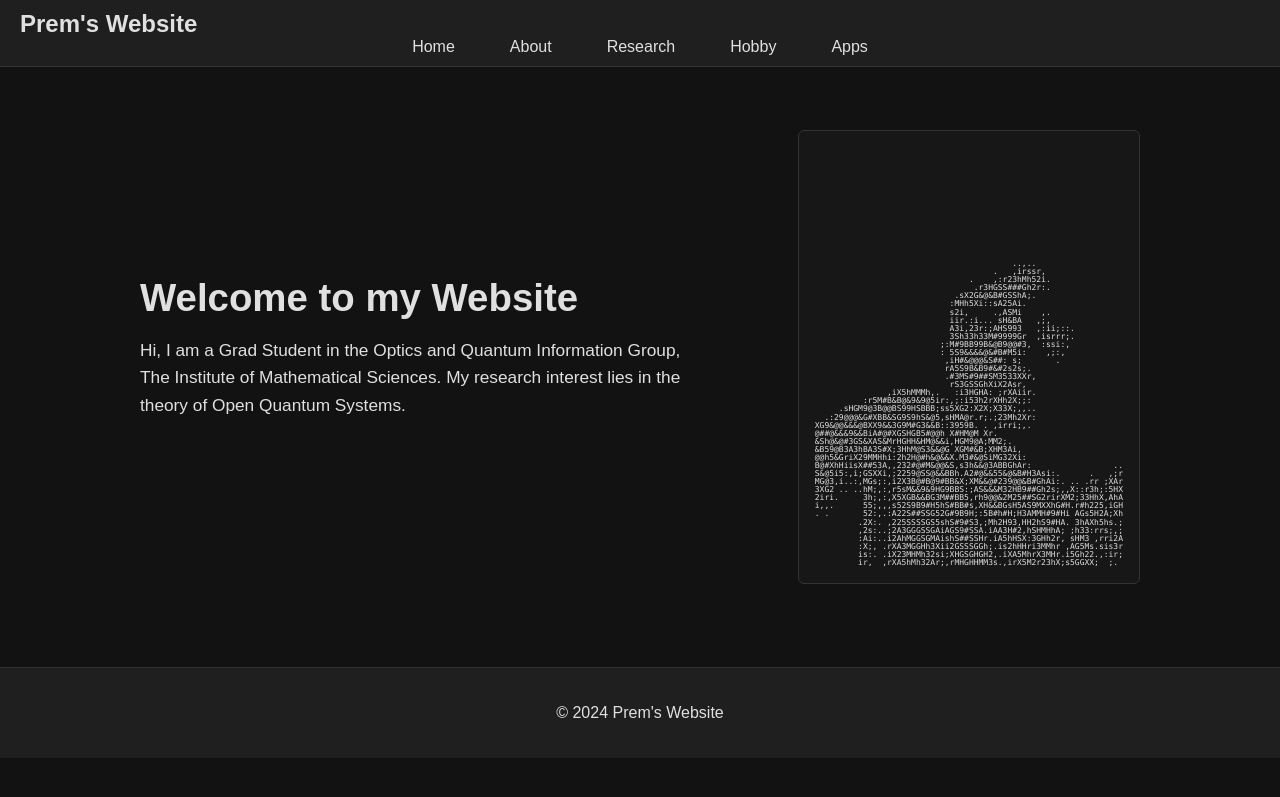
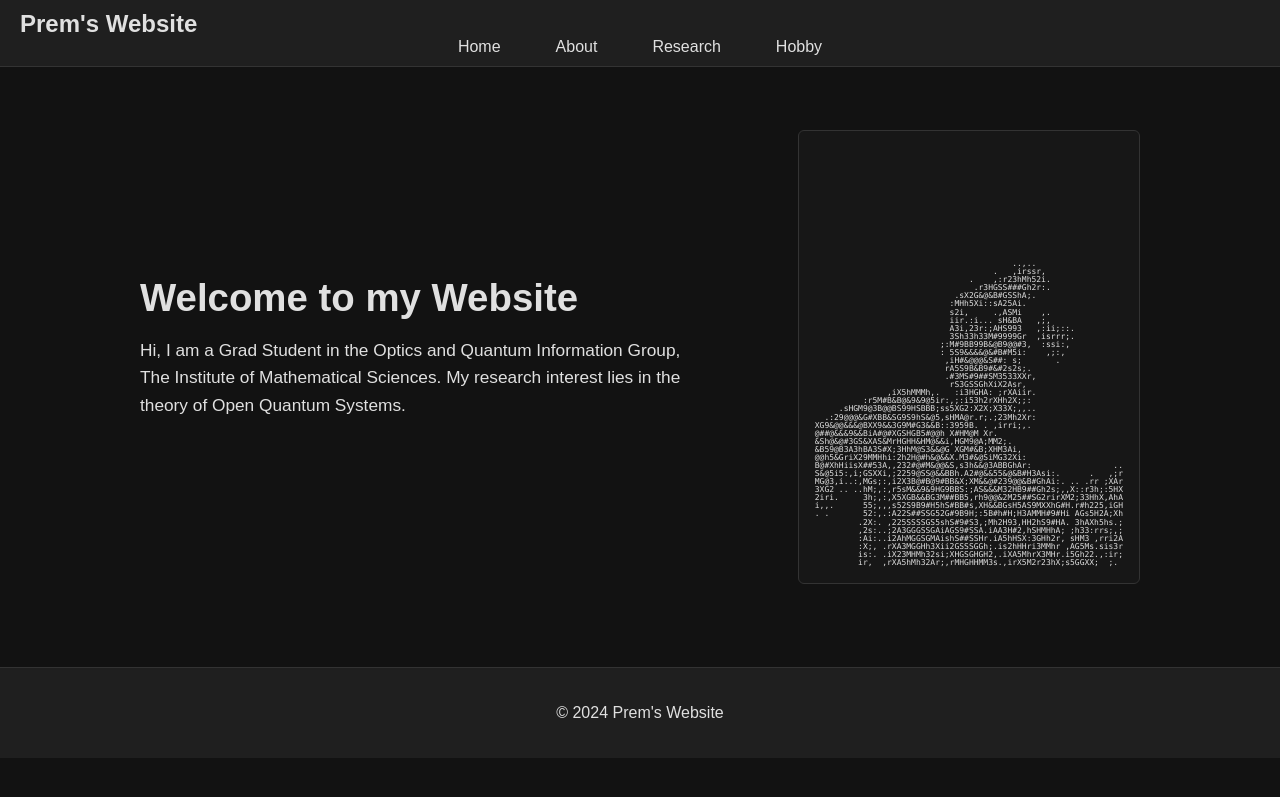
Before and after one commit to prem314/prem314.github.io, a Jekyll site: the page built from index.md, in a window 1280 px wide. Shown: the top 797 px of the page. Built offline with Jekyll 4.4.1, drawn with Linux system fonts in a browser that asks for light colours; comment, search, counter and statistics services are not loaded.

Commit message:
auto push

```diff
--- a/_layouts/default.html
+++ b/_layouts/default.html
@@ -58,7 +58,6 @@
                 <li><a href="{{ '/about' | relative_url }}">About</a></li>
                 <li><a href="{{ '/research' | relative_url }}">Research</a></li>
                 <li><a href="{{ '/hobby' | relative_url }}">Hobby</a></li>
-                <li><a href="{{ '/apps/' | relative_url }}">Apps</a></li>
             </ul>
         </nav>
     </header>
```
